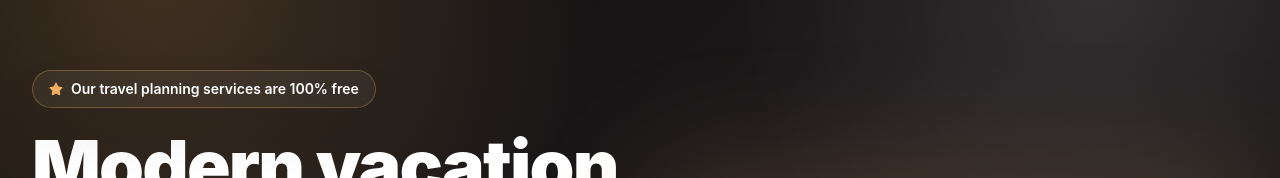
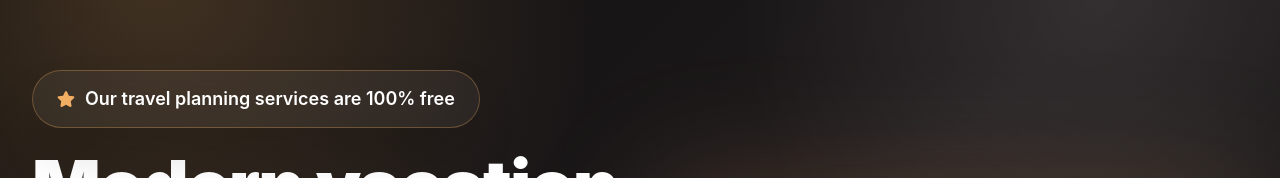
Before and after one commit to Zarlov/endless-dream-travel, a React (Vite) app: page / in a window 1280 px wide. Shown: the part 134-312 px from the top of the page. Built offline with nearby package versions, Linux system fonts and the light colour scheme.

Commit message:
Enlarge free service hero badge

```diff
--- a/src/index.css
+++ b/src/index.css
@@ -16,3 +16,29 @@ nav a[href="#top"] img[alt="Endless Dream Travel logo"] {
     height: 5.25rem !important;
   }
 }
+
+/* Make the hero 100% free service badge more prominent. */
+#top > div:first-child > div:first-child {
+  gap: 0.625rem !important;
+  padding: 0.75rem 1.25rem !important;
+  font-size: 1rem !important;
+  line-height: 1.5rem !important;
+}
+
+#top > div:first-child > div:first-child svg {
+  height: 1rem !important;
+  width: 1rem !important;
+}
+
+@media (min-width: 640px) {
+  #top > div:first-child > div:first-child {
+    padding: 0.875rem 1.5rem !important;
+    font-size: 1.125rem !important;
+    line-height: 1.75rem !important;
+  }
+
+  #top > div:first-child > div:first-child svg {
+    height: 1.125rem !important;
+    width: 1.125rem !important;
+  }
+}
```
